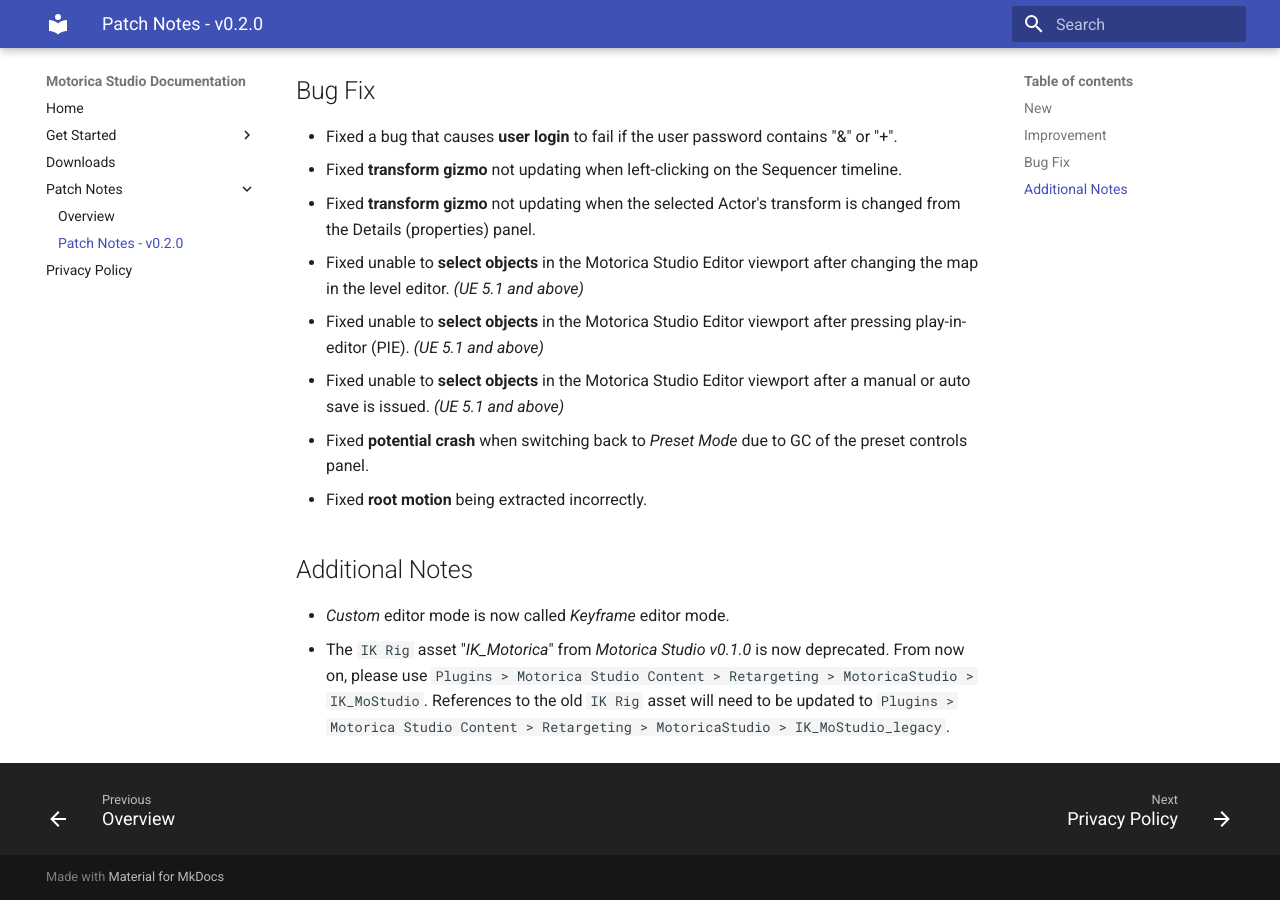
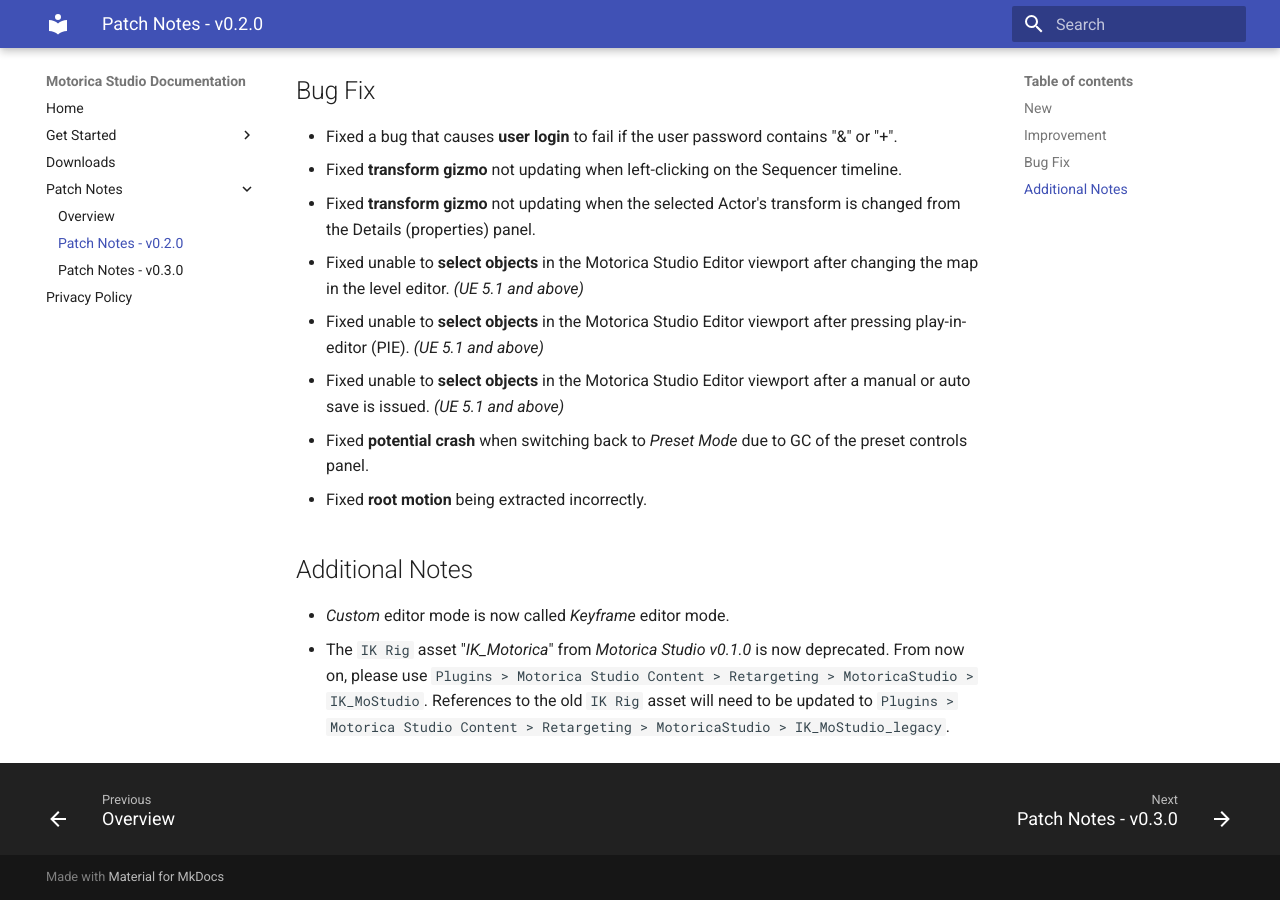
Before and after one commit to MotoricaAI/MoStudioDocs, an MkDocs documentation site: the page built from docs/patch-notes/patch-notes-v0-2-0.md, in a window 1280 px wide and 900 px high, scrolled down 660 px. Built offline with MkDocs 1.6.1 and Material for MkDocs 9.7.7, drawn with Linux system fonts in a browser that asks for light colours.

Commit message:
Update docs

```diff
--- a/docs/patch-notes/index.md
+++ b/docs/patch-notes/index.md
@@ -4,4 +4,5 @@
 
 ## Patch notes
 
+- [v0.3.0](patch-notes-v0-3-0.md)
 - [v0.2.0](patch-notes-v0-2-0.md)
--- /dev/null
+++ b/docs/patch-notes/patch-notes-v0-3-0.md
@@ -0,0 +1,8 @@
+# Patch Notes - v0.3.0
+## New
+
+## Improvement
+
+## Bug Fix
+
+## Additional Notes
```
